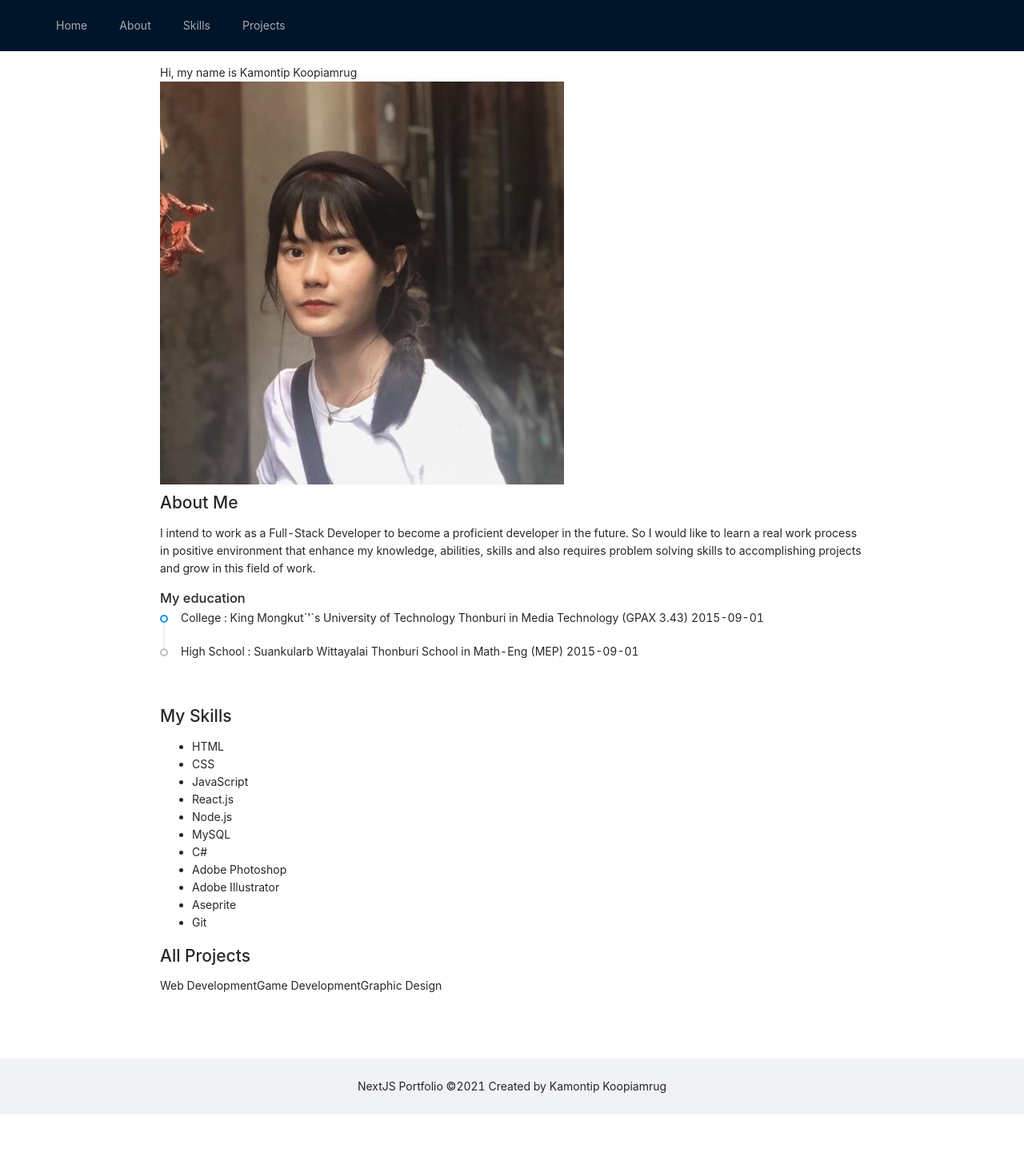
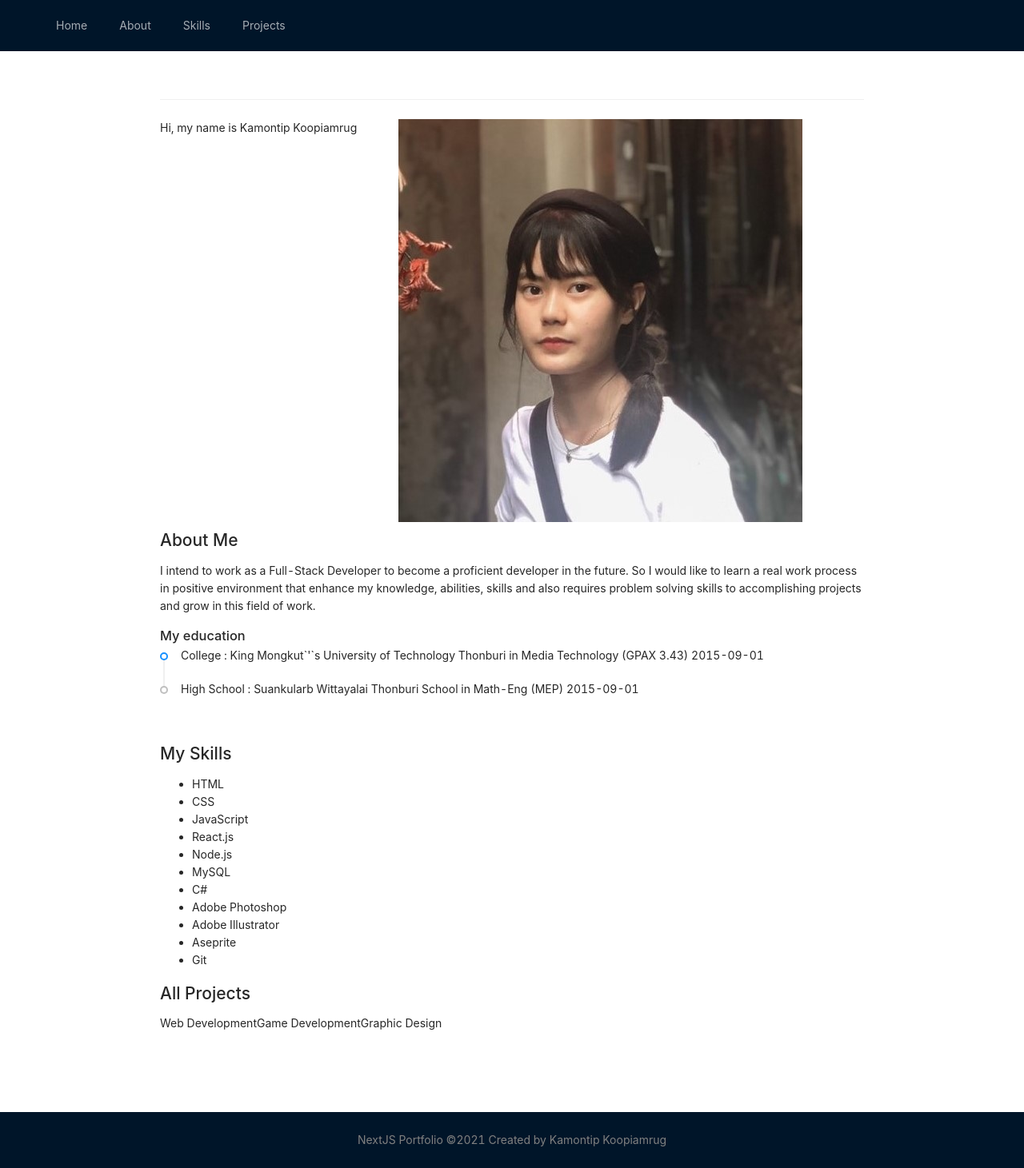
Before and after one commit to kamontip-kk/ce1, a Next.js app: page / in a window 1280 px wide. Shown: the whole page at 80% size. Before the commit the page ends 1394 px from the top, so only its background shows below. Built offline with nearby package versions, Linux system fonts and the light colour scheme.

Commit message:
Finish Graphic Page Content

```diff
--- a/pages/_app.js
+++ b/pages/_app.js
@@ -17,7 +17,7 @@ function MyApp({ Component, pageProps }) {
     </Head>
     <Navbar/>
     <Component {...pageProps}/>
-    <Footer style={{ textAlign: 'center' }}>NextJS Portfolio ©2021 Created by Kamontip Koopiamrug</Footer>
+    <Footer style={{ textAlign: 'center', backgroundColor: '#001529', color:'gray' }}>NextJS Portfolio ©2021 Created by Kamontip Koopiamrug</Footer>
     </>
   )
 }
--- a/pages/gamedev.js
+++ b/pages/gamedev.js
@@ -5,7 +5,7 @@ import styles from '../styles/Home.module.css';
 export default function gamedev() {
     return (
         <div className={`${styles.gamedev} ${styles.container}`}>
-            <h1>Game Development</h1>
+            <h1 className={styles.title}>Game Development</h1>
             <ReactPlayer url='https://firebasestorage.googleapis.com/v0/b/portfolio-f502a.appspot.com/o/MiniGolf.mp4?alt=media&token=b351c78f-8ab8-477e-9a97-2bc40643e2f1' controls />
             <ReactPlayer url='https://firebasestorage.googleapis.com/v0/b/portfolio-f502a.appspot.com/o/GoJoji.mp4?alt=media&token=7677db00-d769-4d9b-9880-a9cc245e9f6e' controls />
             <ReactPlayer url='https://firebasestorage.googleapis.com/v0/b/portfolio-f502a.appspot.com/o/Platformer.mp4?alt=media&token=4313d56a-ba16-4f1d-9acd-974582328698' controls />
--- a/pages/index.js
+++ b/pages/index.js
@@ -1,5 +1,5 @@
 import React from 'react';
-import { Layout } from 'antd';
+import { Layout, Row, Col, Divider} from 'antd';
 import styles from '../styles/Home.module.css';
 import About from '../components/About';
 import Skill from '../components/Skill';
@@ -14,10 +14,18 @@ const Home = () =>{
     <div className={`${styles.container}`}>
     <Layout>
     <Content className={styles.content}>
-      <div className={styles.title}>
-        Hi, my name is Kamontip Koopiamrug
-      </div>
-      <Image src={mypic} alt="mypicture" styles={{width : 400, height: 400}}/>
+      <Divider orientation="left"></Divider>
+      <Row>
+        <Col flex={2}>
+          <div>
+            Hi, my name is Kamontip Koopiamrug
+          </div>
+        </Col>
+        <Col flex={3}>
+          <Image src={mypic} alt="mypicture" styles={{width : 400, height: 400}}/>
+        </Col>
+      </Row>
+
       <About/>
       <Skill/>
       <Projects/>
--- a/pages/webdev.js
+++ b/pages/webdev.js
@@ -5,7 +5,7 @@ import ReactPlayer from 'react-player';
 export default function webdev() {
     return (
         <div className={`${styles.webdev} ${styles.container}`}>
-            <h1>Web Development</h1>
+            <h1 className={styles.title}>Web Development</h1>
             <ReactPlayer url="https://firebasestorage.googleapis.com/v0/b/portfolio-f502a.appspot.com/o/Dudushop.mp4?alt=media&token=c27598e1-09d7-4da3-8f23-b97f36515706" controls/>
             <ReactPlayer url="https://firebasestorage.googleapis.com/v0/b/portfolio-f502a.appspot.com/o/register.mp4?alt=media&token=90367713-a04c-430c-aca1-bbc7c1d723b0" controls/>
             <ReactPlayer url="https://firebasestorage.googleapis.com/v0/b/portfolio-f502a.appspot.com/o/postbook.mp4?alt=media&token=05ff820d-a070-42b5-bb8a-4bf90a34a645" controls/>
--- a/styles/Home.module.css
+++ b/styles/Home.module.css
@@ -1,6 +1,14 @@
 /* normal */
 .container{
-  padding: 80px 200px;
+  padding: 100px 200px;
+}
+.title{
+  background-color: white;
+  border-radius: 340px;
+  width:fit-content;
+  padding: 10px 20px;
+
+  font-size: 35px;
 }
 
 
@@ -13,6 +21,20 @@
 /* Graphic Page*/
 .graphic{
   background-image: url('../public/image/town_example.png');
-  background-size: cover;
+  background-size: contain;
   background-repeat: no-repeat;
+  background-position: 60% 60%;
+
+  height: 972px;
+  background-color: #1a1f33;
 }
+.flexbox{
+  display: flex;
+}
+.walk ,.jump{
+  margin-top: 220px;
+}
+.cat{
+  margin-top: 480px;
+  margin-left: 400px;
+}
```
Also changed, not shown: pages/graphic.js (+6 -4 lines).
